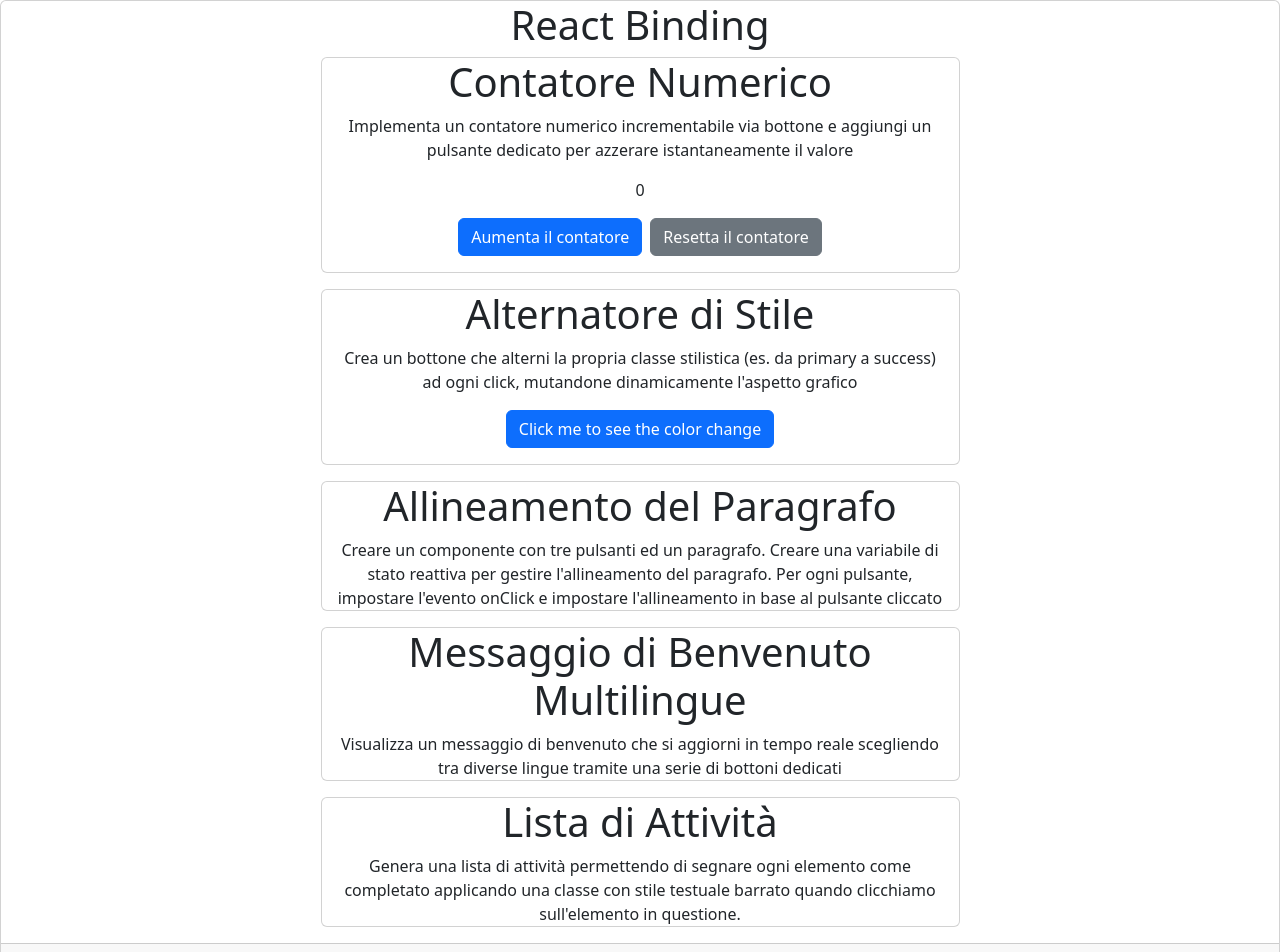
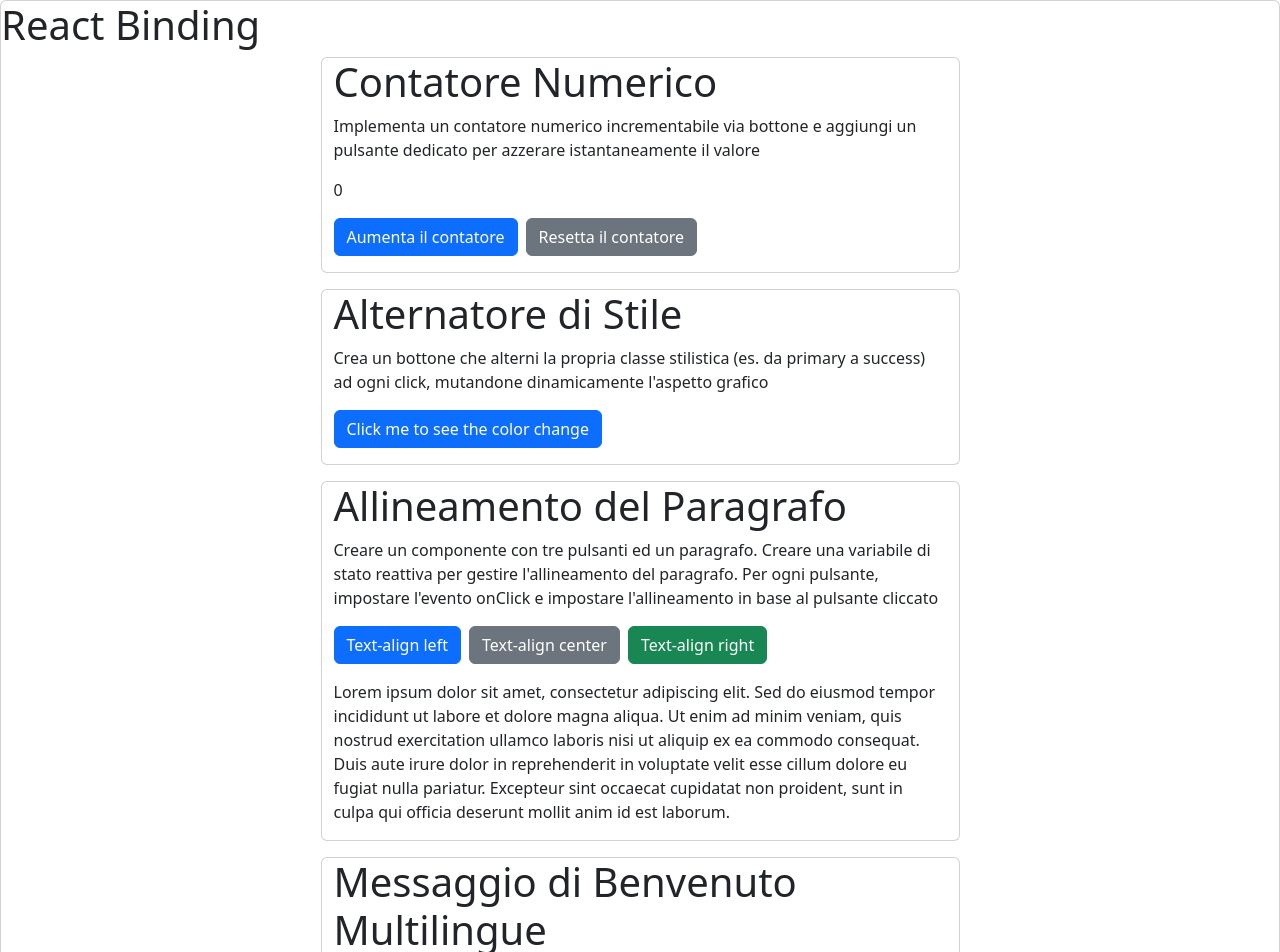
Before and after one commit to alice-rovere/react-binding, a React (Vite) app: page / in a window 1280 px wide. Shown: the top 952 px of the page. Built offline with nearby package versions, Linux system fonts and the light colour scheme.

Commit message:
esercizio tre completato

```diff
--- a/src/App.jsx
+++ b/src/App.jsx
@@ -4,7 +4,7 @@
 function App() {
   return (
     <>
-      <div className="card text-center">
+      <div className="card">
         <Header className="card-header" />
         <Main className="card-body" />
         <Footer className="card-footer" />
--- a/src/ui/ThirdExerciseSection.jsx
+++ b/src/ui/ThirdExerciseSection.jsx
@@ -1,3 +1,43 @@
+import { useState } from "react";
 export default function ThirdExerciseSection() {
-  return null;
+  const [alignText, setAlignText] = useState("center");
+  function handleAlignText(newAlign) {
+    setAlignText(newAlign);
+  }
+
+  return (
+    <div>
+      <button
+        className="btn btn-primary mb-3 "
+        onClick={() => handleAlignText("-start")}
+      >
+        Text-align left
+      </button>
+      <button
+        className="btn btn-secondary mb-3 ms-2"
+        onClick={() => {
+          handleAlignText("-center");
+        }}
+      >
+        Text-align center
+      </button>
+      <button
+        className="btn btn-success mb-3 ms-2"
+        onClick={() => handleAlignText("-end")}
+      >
+        Text-align right
+      </button>
+      <p className={`text${alignText}`}>
+        Lorem ipsum dolor sit amet, consectetur adipiscing elit. Sed do eiusmod
+        tempor incididunt ut labore et dolore magna aliqua. Ut enim ad minim
+        veniam, quis nostrud exercitation ullamco laboris nisi ut aliquip ex ea
+        commodo consequat. Duis aute irure dolor in reprehenderit in voluptate
+        velit esse cillum dolore eu fugiat nulla pariatur. Excepteur sint
+        occaecat cupidatat non proident, sunt in culpa qui officia deserunt
+        mollit anim id est laborum.
+      </p>
+      {/* non me lo prende perchè bootstrap ha messo !important al text center sui card!!!
+      Non funzionava text right o left perchè bootstrap usa text-start e text-end!!!  */}
+    </div>
+  );
 }
```
